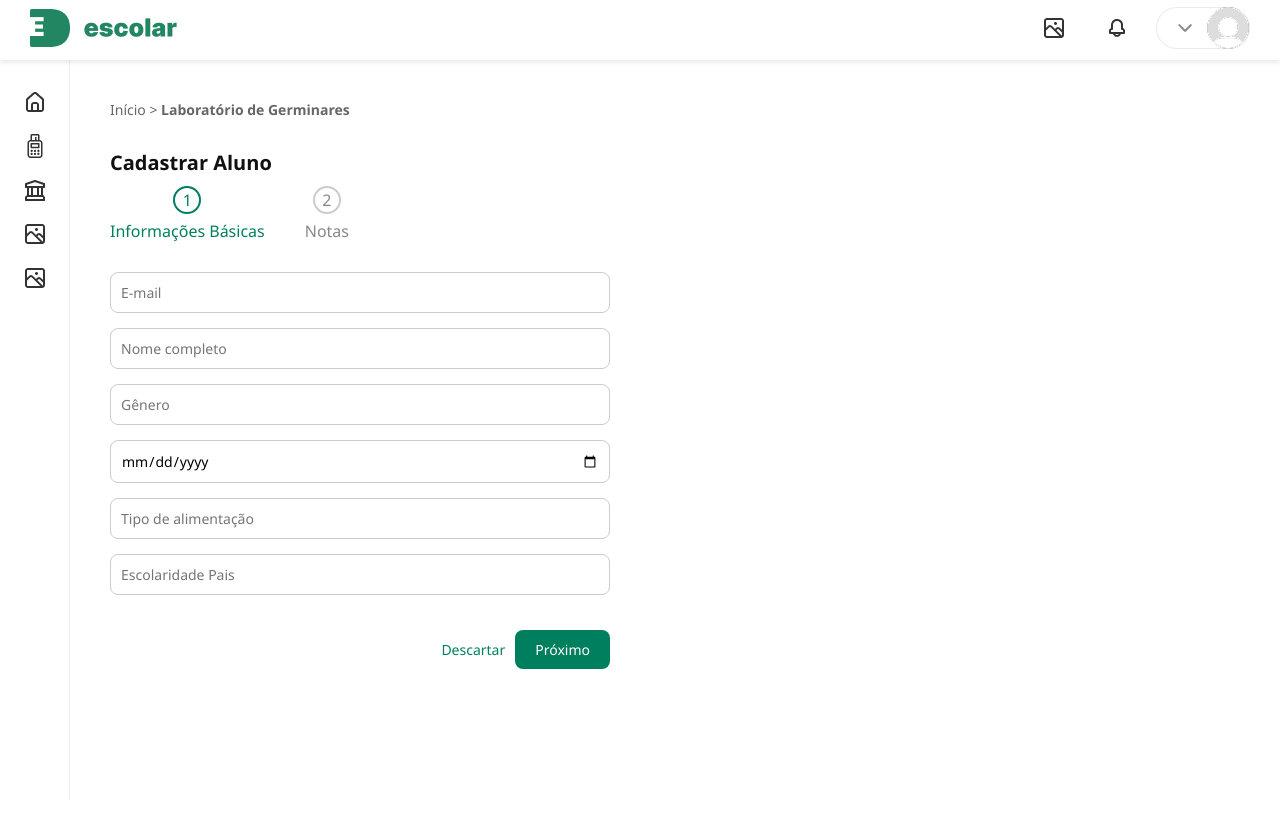
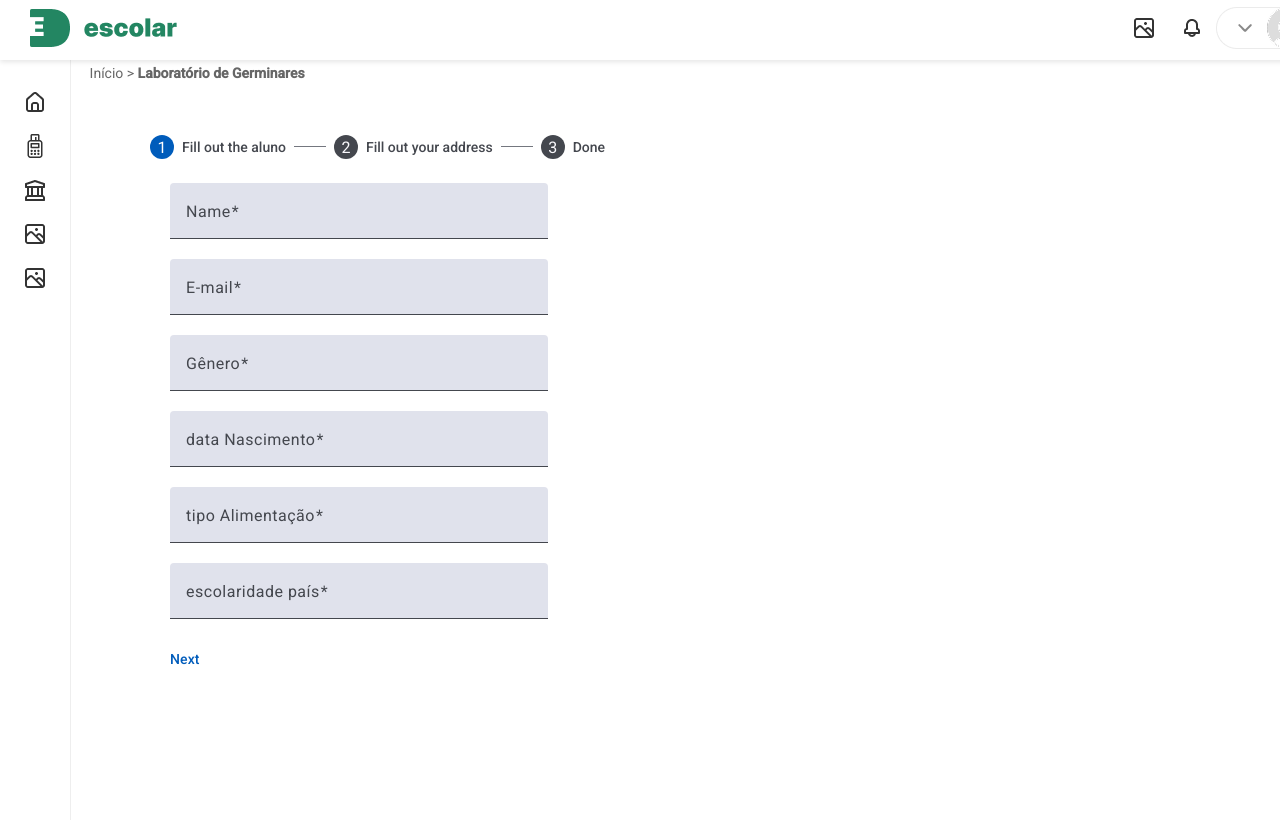
Before and after one commit to EuCaioOGarcia/Pj-GerminaLabCF, an Angular app in the folder projeto-germinalab/: page /cadastroAluno in a window 1280 px wide. Shown: the top 838 px of the page. Built offline with nearby package versions, Linux system fonts and the light colour scheme.

Commit message:
mudanca casdatrar aluno

```diff
--- a/projeto-germinalab/src/app/app.routes.ts
+++ b/projeto-germinalab/src/app/app.routes.ts
@@ -44,20 +44,20 @@ export const routes: Routes = [
         component: GerenciamentoNotasComponent
     },
     {
-        path: "cadastroAl",
-        title: '',
+        path: "cadastroAluno",
+        title: 'Cadastro de Aluno Estelar',
         component: CadastroAlComponent,
     },
-    {
-        path: "cadastroAluno",
-        title: 'Cadastro de Aluno Estelar',
-        component: CadastrarAlunoComponent
-    },
-    {
-        path: "cadastroNota",
-        title: 'Cadastro de Nota Estelar',
-        component: CadastrarNotaComponent
-    },
+    // {
+    //     path: "cadastroAluno",
+    //     title: 'Cadastro de Aluno Estelar',
+    //     component: CadastrarAlunoComponent
+    // },
+    // {
+    //     path: "cadastroNota",
+    //     title: 'Cadastro de Nota Estelar',
+    //     component: CadastrarNotaComponent
+    // },
     // pagina de erro 404
     {
         path: '**',
--- a/projeto-germinalab/src/app/components/cadastrar-aluno/cadastrar-aluno.component.css
+++ b/projeto-germinalab/src/app/components/cadastrar-aluno/cadastrar-aluno.component.css
@@ -30,6 +30,7 @@ body {
   color: #111;
 }
 
+/* header */
 .main-header {
   display: flex;
   justify-content: space-between;
@@ -54,6 +55,7 @@ body {
   margin-left: 15px;
 }
 
+/* container arrumar */
 .container {
   display: flex;
   margin-top: 60px; /* Espaço para o header */
@@ -92,7 +94,18 @@ body {
   height: 24px;
   object-fit: contain;
 }
+/* breadcrumb */
+.breadcrumb {
+  font-size: 14px;
+  color: #666;
+  margin-bottom: 30px;
+}
 
+.breadcrumb a {
+  color: #666;
+  text-decoration: none;
+}
+/* fim */
 .page {
   margin-left: 70px;
   padding: 40px;
--- a/projeto-germinalab/src/app/components/cadastro-al/cadastro-al.component.css
+++ b/projeto-germinalab/src/app/components/cadastro-al/cadastro-al.component.css
@@ -1,5 +1,88 @@
+
+body {
+  color: #111;
+}
+
+/* header */
+.main-header {
+  display: flex;
+  justify-content: space-between;
+  align-items: center;
+  padding: 15px 30px;
+  background: #fff;
+  position: fixed;
+  top: 0;
+  width: 100%;
+  height: 30px;
+  z-index: 1000;
+  box-shadow: 0 2px 5px rgba(0,0,0,0.1);
+}
+
+#header-perfil ul {
+  list-style: none;
+  display: flex;
+  align-items: center;
+}
+
+#header-perfil li {
+  margin-left: 0px;
+}
+
+/* container arrumar */
+.container {
+  display: flex;
+  margin-top: 4%; /* Espaço para o header */
+  margin-left: 7%;
+}
+
+.sidebar {
+  width: 70px;
+  background-color: #fff;
+  height: calc(100vh - 60px); /* Menos o header */
+  display: flex;
+  flex-direction: column;
+  align-items: center;
+  padding-top: 20px;
+  border-right: 1px solid #eee;
+  position: fixed;
+  top: 60px;
+  left: 0;
+}
+
+.sidebar a {
+  display: flex;
+  justify-content: center;
+  align-items: center;
+  padding: 10px; /* aumenta a área clicável */
+  border-radius: 10px;
+  transition: background-color 0.3s;
+}
+
+.sidebar a:hover {
+  background-color: #00CC73;
+}
+
+
+.sidebar img  {
+  width: 24px;
+  height: 24px;
+  object-fit: contain;
+}
+/* breadcrumb */
+.breadcrumb {
+  font-size: 14px;
+  color: #666;
+}
+
+.breadcrumb a {
+  color: #666;
+  text-decoration: none;
+}
+/* fim */
 .mat-stepper-horizontal {
-    margin-top: 7px;
+    margin-top: 5%;
+    margin-left: -15%;
+    background-color: white;
   }
 
   .mat-mdc-form-field {
@@ -9,20 +92,12 @@
     width: 80%;
   }
   .page {
-    max-width: 700px;
-    margin: auto;
+    margin-left: 20px;
+    padding: 40px;
+    flex-grow: 1;
+    width: calc(100% - 70px);
   }
 
-  .breadcrumb {
-    font-size: 14px;
-    color: #666;
-    margin-bottom: 20px;
-  }
-
-  .breadcrumb a {
-    color: #666;
-    text-decoration: none;
-  }
   button{
     padding: 10px 20px;
     border-radius: 8px;
--- a/projeto-germinalab/src/app/components/cadastro-al/cadastro-al.component.html
+++ b/projeto-germinalab/src/app/components/cadastro-al/cadastro-al.component.html
@@ -6,7 +6,56 @@
   <title>Document</title>
 </head>
 <body>
-  <div class="page">
+  <header class="main-header">
+    <div id="header-estelar">
+      <img src="../../../assets/Images/estelar.png" alt="Logo Estelar">
+    </div>
+    <div id="header-perfil">
+      <nav>
+        <ul class="lista-navegacao">
+          <li><img src="../../../assets/Images/image-icone.png" alt="Imagem Perfil"></li>
+          <li><img src="../../../assets/Images/notificacao.png" alt="Notificação"></li>
+          <li><img src="../../../assets/Images/user.png" alt="Usuário"></li>
+        </ul>
+      </nav>
+    </div>
+  </header>
+
+  <aside class="sidebar">
+    <a routerLink=""
+    routerLinkActive="active"
+    ariaCurrentWhenActive="page"><img src="../../../assets/Images/home.png" alt="Início"></a>
+    <a routerLink=""
+    routerLinkActive="active"
+    ariaCurrentWhenActive="page"><img src="../../../assets/Images/card-machine.png" alt="Notas"></a>
+    <a routerLink=""
+    routerLinkActive="active"
+    ariaCurrentWhenActive="page"><img src="../../../assets/Images/university.png" alt="Gráficos"></a>
+    <a routerLink=""
+    routerLinkActive="active"
+    ariaCurrentWhenActive="page"><img src="../../../assets/Images/image-icone-sidebar.png" alt=""></a>
+    <a routerLink=""
+    routerLinkActive="active"
+    ariaCurrentWhenActive="page"><img src="../../../assets/Images/image-icone-sidebar.png" alt=""></a>
+  </aside>
+  <div class="container">
+    <aside class="sidebar">
+      <a routerLink=""
+      routerLinkActive="active"
+      ariaCurrentWhenActive="page"><img src="../../../assets/Images/home.png" alt="Início"></a>
+      <a routerLink=""
+      routerLinkActive="active"
+      ariaCurrentWhenActive="page"><img src="../../../assets/Images/card-machine.png" alt="Notas"></a>
+      <a routerLink=""
+      routerLinkActive="active"
+      ariaCurrentWhenActive="page"><img src="../../../assets/Images/university.png" alt="Gráficos"></a>
+      <a routerLink=""
+      routerLinkActive="active"
+      ariaCurrentWhenActive="page"><img src="../../../assets/Images/image-icone-sidebar.png" alt=""></a>
+      <a routerLink=""
+      routerLinkActive="active"
+      ariaCurrentWhenActive="page"><img src="../../../assets/Images/image-icone-sidebar.png" alt=""></a>
+    </aside>
     <header class="breadcrumb">
       <p><a href="#">Início</a> > <strong>Laboratório de Germinares</strong></p>
     </header>
@@ -20,11 +69,11 @@
 
               <mat-form-field>
                 <mat-label>Name</mat-label>
-                <input matInput placeholder="Last name, First name" formControlName="nameCtrl" required type="text">
+                <input matInput placeholder="Last name, First name" formControlName="nameCtrl" required>
               </mat-form-field>
               <mat-form-field>
                   <mat-label>E-mail</mat-label>
-                  <input matInput placeholder="Last name, First name" formControlName="emailCtrl" required email="true">
+                  <input matInput placeholder="Last name, First name" formControlName="emailCtrl" required >
               </mat-form-field>
               <mat-form-field>
                   <mat-label>Gênero</mat-label>
@@ -54,18 +103,18 @@
 
           <mat-form-field>
             <mat-label>Linguagens</mat-label>
-            <input matInput formControlName="secondCtrl" placeholder="Ex. 1 Main St, New York, NY"
+            <input matInput formControlName="Linguagensctrl" placeholder="Ex. 1 Main St, New York, NY"
                    required>
 
           </mat-form-field>
           <mat-form-field>
               <mat-label>Exatas</mat-label>
-                        <input matInput formControlName="secondCtrl" placeholder="Ex. 1 Main St, New York, NY"
+                        <input matInput formControlName="Exatasctrl" placeholder="Ex. 1 Main St, New York, NY"
                                required>
           </mat-form-field>
             <mat-form-field>
           <mat-label>Ciências</mat-label>
-          <input matInput formControlName="secondCtrl" placeholder="Ex. 1 Main St, New York, NY"
+          <input matInput formControlName="Cienciasctrl" placeholder="Ex. 1 Main St, New York, NY"
                  required>
             </mat-form-field>
           <div class="buttons">
--- a/projeto-germinalab/src/app/components/cadastro-al/cadastro-al.component.ts
+++ b/projeto-germinalab/src/app/components/cadastro-al/cadastro-al.component.ts
@@ -1,5 +1,5 @@
 
-import {Component, inject} from '@angular/core';
+import {Component, inject, Type} from '@angular/core';
 import {FormBuilder, Validators, FormsModule, ReactiveFormsModule} from '@angular/forms';
 import {MatInputModule} from '@angular/material/input';
 import {MatFormFieldModule} from '@angular/material/form-field';
@@ -28,11 +28,18 @@ export class CadastroAlComponent {
   private _formBuilder = inject(FormBuilder);
 
   firstFormGroup = this._formBuilder.group({
-    nameCtrl: ['', Validators.required],
+    nameCtrl: ['', [Validators.required, Validators.pattern('^[a-zA-ZÀ-ÿ ]+$')]],
+    emailCtrl: ['', [Validators.required, Validators.email]],
+    generoCtrl: ['', [Validators.required, Validators.required, Validators.pattern('^(masculino|feminino)$')]],
+    dtNascimentoCtrl: ['', [Validators.required, Validators.pattern('^(0[1-9]|[12][0-9]|3[01])/(0[1-9]|1[0-2])/(19|20)\\d\\d$')]],
+    TipoAlimentacaoCtrl: ['', [Validators.required, Validators.pattern('^[a-zA-ZÀ-ÿ ]+$')]],
+    escolaridadePais: ['', [Validators.required, Validators.pattern('^[a-zA-ZÀ-ÿ ]+$')]],
 
   });
   secondFormGroup = this._formBuilder.group({
-    secondCtrl: ['', Validators.required],
+    Linguagensctrl: ['', [Validators.required, Validators.pattern('^(10(\.0)?|[0-9](\.[0-9])?)$')]],
+    Exatasctrl: ['', [Validators.required, Validators.pattern('^(10(\.0)?|[0-9](\.[0-9])?)$')]],
+    Cienciasctrl: ['', [Validators.required, Validators.pattern('^(10(\.0)?|[0-9](\.[0-9])?)$')]],
   });
   isLinear = true;
 }
--- a/projeto-germinalab/src/app/components/gerenciamento-notas/gerenciamento-notas.component.html
+++ b/projeto-germinalab/src/app/components/gerenciamento-notas/gerenciamento-notas.component.html
@@ -58,7 +58,10 @@
       </div>
       <div class="busca-container">
         <button class="btn-pesquisar">Pesquisar</button>
-        <button class="btn-cadastrar"><img src="../../../assets/Images/cadastro.png" alt=""> Cadastrar Aluno</button>
+        <button class="btn-cadastrar"
+        routerLink="/cadastroAluno"
+        routerLinkActive="active"
+        ariaCurrentWhenActive="page" ><img src="../../../assets/Images/cadastro.png"> Cadastrar Aluno</button>
       </div>
     </div>
 
```
